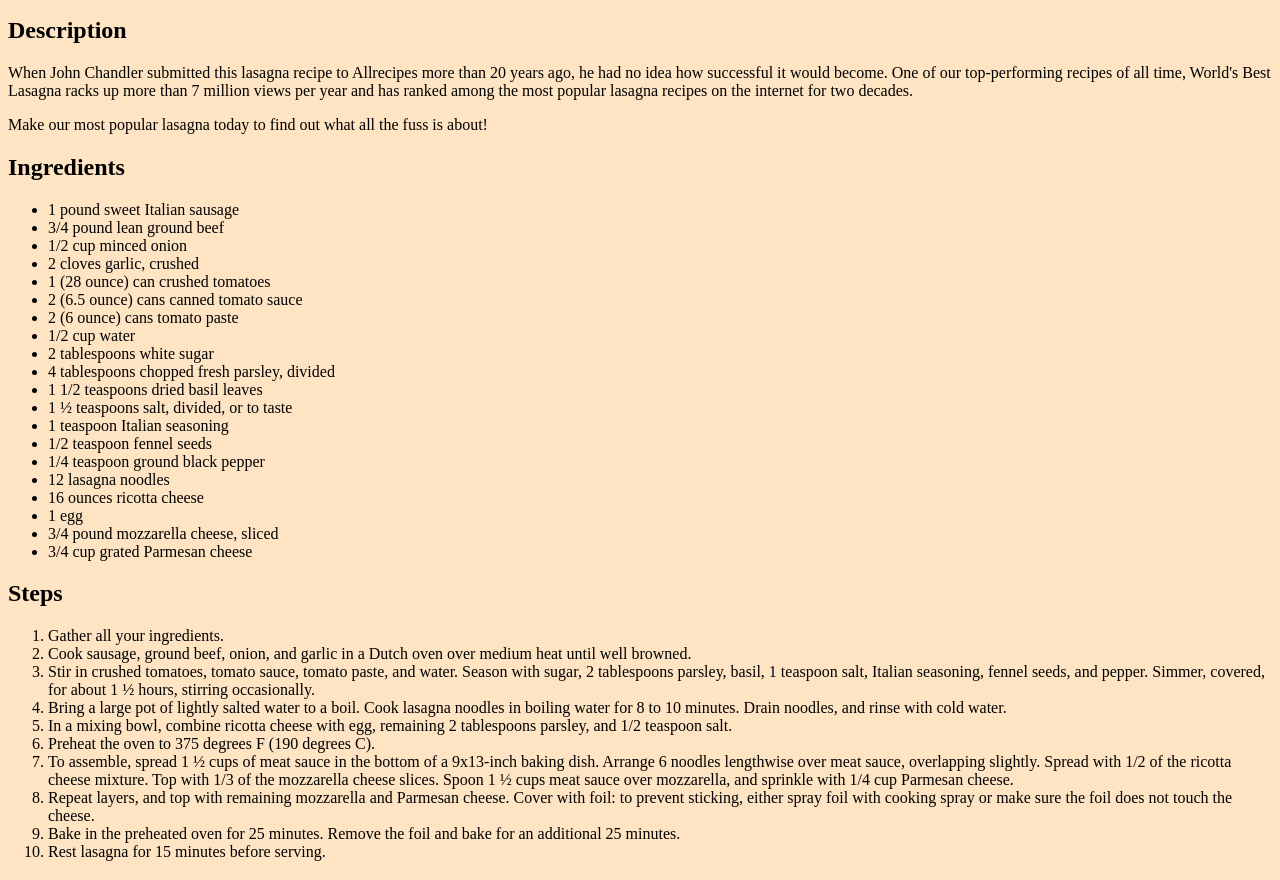
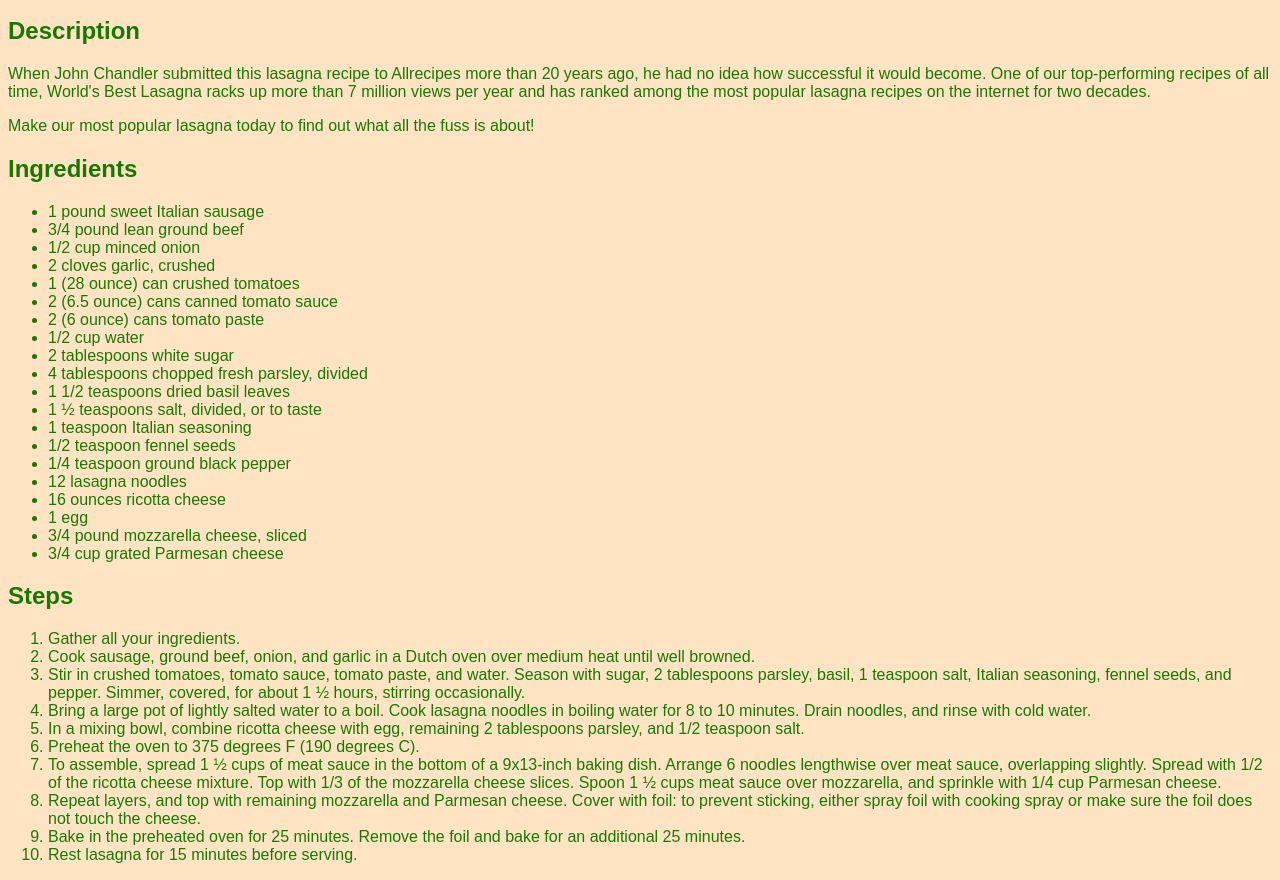
Before and after one commit to BamideleAdewuyi/odin-recipes, a plain HTML site: page recipes/lasagna.html in a window 1280 px wide. Shown: the part 393-1273 px from the top of the page. Drawn offline with Linux system fonts and the light colour scheme; files that its build step writes are made by us from their sources; files whose address does not match are found by name.

Commit message:
For chickenkatsu.html, lasagna.html and mashedpotatoes.html. Added all text to text class

```diff
--- a/recipes/lasagna.html
+++ b/recipes/lasagna.html
@@ -9,14 +9,14 @@
 <body>
     <h1 class="Heading text">Lasagna</h1>
     <img class="recipe-image" src="https://www.allrecipes.com/thmb/iOfxQGOJTdM0K6edW-MFkn-nydE=/0x512/filters:no_upscale():max_bytes(150000):strip_icc():format(webp)/23600-worlds-best-lasagna-DDMFS-4x3-1196-24c5401652934ffb96d3d94bc9fbe2d7.jpg" alt="Photo of lasagna" height="310" width="310">
-    <h2>Description</h2>
-    <p>When John Chandler submitted this lasagna recipe to Allrecipes more than 20 years ago,
+    <h2 class="text" >Description</h2>
+    <p class="text" >When John Chandler submitted this lasagna recipe to Allrecipes more than 20 years ago,
         he had no idea how successful it would become. One of our top-performing recipes of all
          time, World's Best Lasagna racks up more than 7 million views per year and has ranked
          among the most popular lasagna recipes on the internet for two decades.</p>
-    <p>Make our most popular lasagna today to find out what all the fuss is about!</p>
-    <h2>Ingredients</h2>
-    <ul>
+    <p class="text" >Make our most popular lasagna today to find out what all the fuss is about!</p>
+    <h2 class="text">Ingredients</h2>
+    <ul class="text">
         <li>1 pound sweet Italian sausage</li>
         <li>3/4 pound lean ground beef</li>
         <li>1/2 cup minced onion</li>
@@ -38,8 +38,8 @@
         <li>3/4 pound mozzarella cheese, sliced</li>
         <li>3/4 cup grated Parmesan cheese</li>
     </ul>
-    <h2>Steps</h2>
-    <ol>
+    <h2 class="text">Steps</h2>
+    <ol class="text">
         <li>Gather all your ingredients.</li>
         <li>Cook sausage, ground beef, onion, and garlic in a Dutch oven over medium heat until
             well browned.</li>
```
Also changed, not shown: recipes/chickenkatsu.html (+6 -6 lines), recipes/mashedpotatoes.html (+6 -6 lines).
